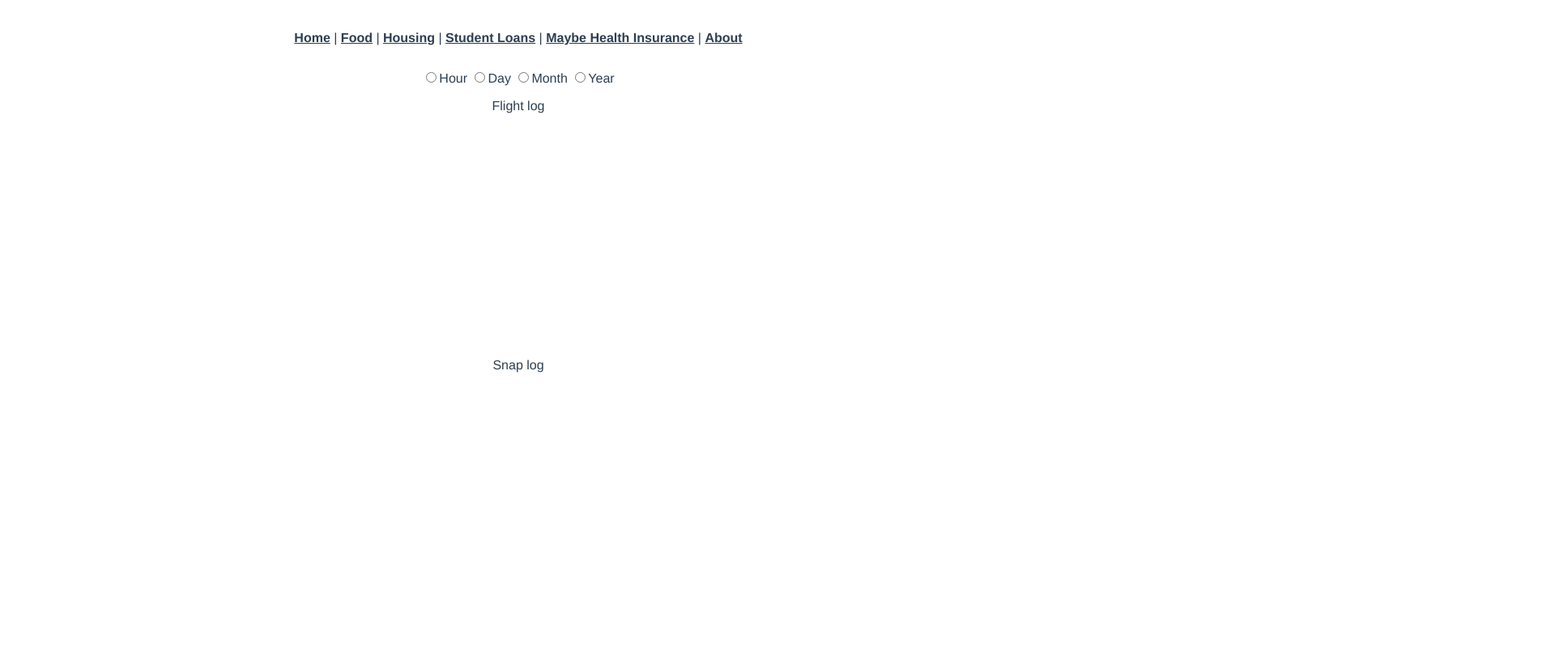
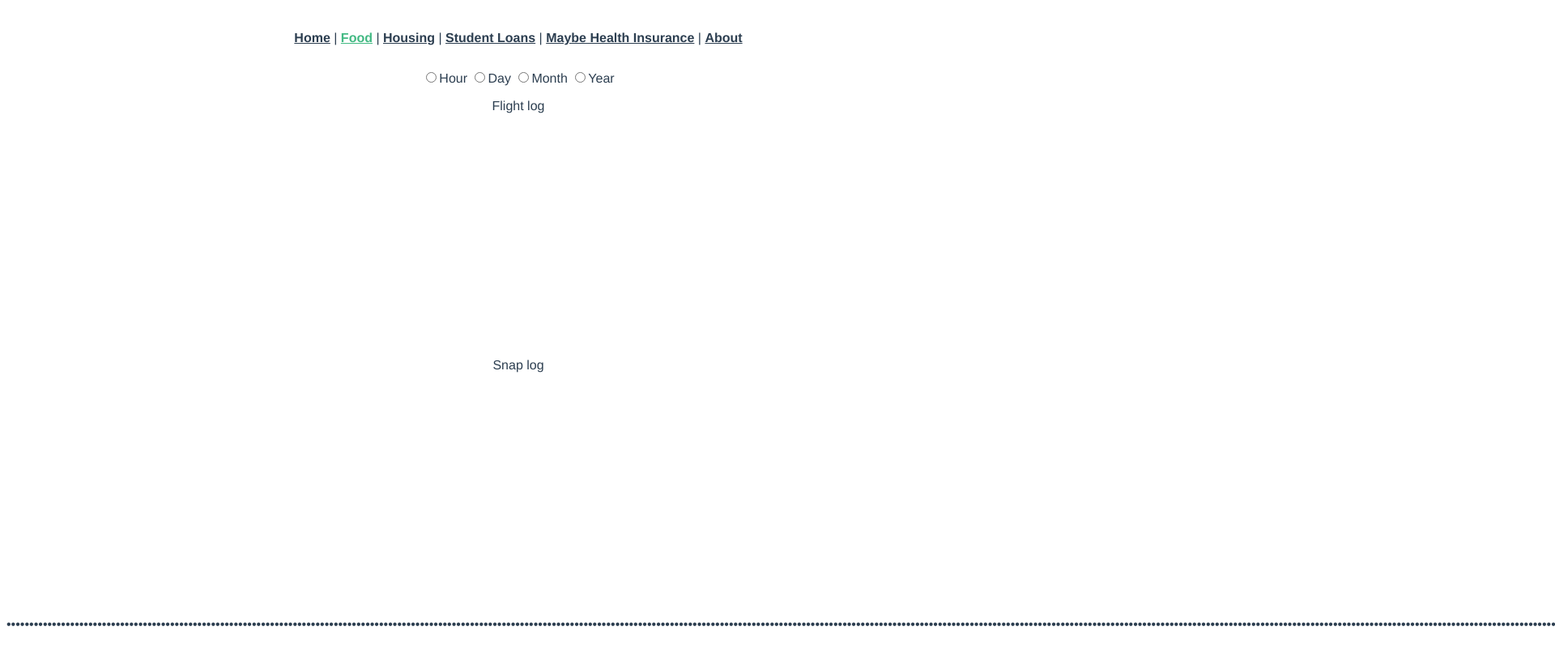
Before and after one commit to ac00perw/f35, a Vue app: page /snap in a window 1280 px wide. Shown: the top 800 px of the page at 81% size, 1920 px wide, since content can reach past the window. Built offline with nearby package versions, Linux system fonts and the light colour scheme.

Commit message:
adds snap people dot test

```diff
--- a/src/App.vue
+++ b/src/App.vue
@@ -2,7 +2,7 @@
     <div id="app" class="bg-gray-100">
         <div id="nav">
             <router-link to="/">Home</router-link> |
-            <a href="#food">Food</a> |
+            <router-link to="/snap">Food</router-link> |
             <a href="#housing">Housing</a> |
             <a href="#student-loans">Student Loans</a> |
             <a href="#hi">Maybe Health Insurance</a> |
--- a/src/router/index.js
+++ b/src/router/index.js
@@ -1,6 +1,7 @@
 import Vue from 'vue'
 import VueRouter from 'vue-router'
 import Home from '../views/Home.vue'
+import Snap from '../views/Snap.vue'
 
 Vue.use(VueRouter)
 
@@ -9,6 +10,11 @@ const routes = [
     path: '/',
     name: 'Home',
     component: Home
+  },
+  {
+    path: "/snap",
+    name: "Snap",
+    component: Snap
   },
   {
     path: '/about',
--- /dev/null
+++ b/src/views/Snap.vue
@@ -0,0 +1,22 @@
+<template>
+  <div class="people flex flex-wrap">
+    <template class="" v-for="i in people">
+         <span>&#149;</span>
+    </template>
+  </div>
+</template>
+<script>
+export default {
+    name: "Snap",
+    data() {
+        return  {
+            people: 6800
+        }
+    }
+}
+</script>
+<style lang="scss" scoped>
+.people span{
+    height: 10px;
+}
+</style>
```
